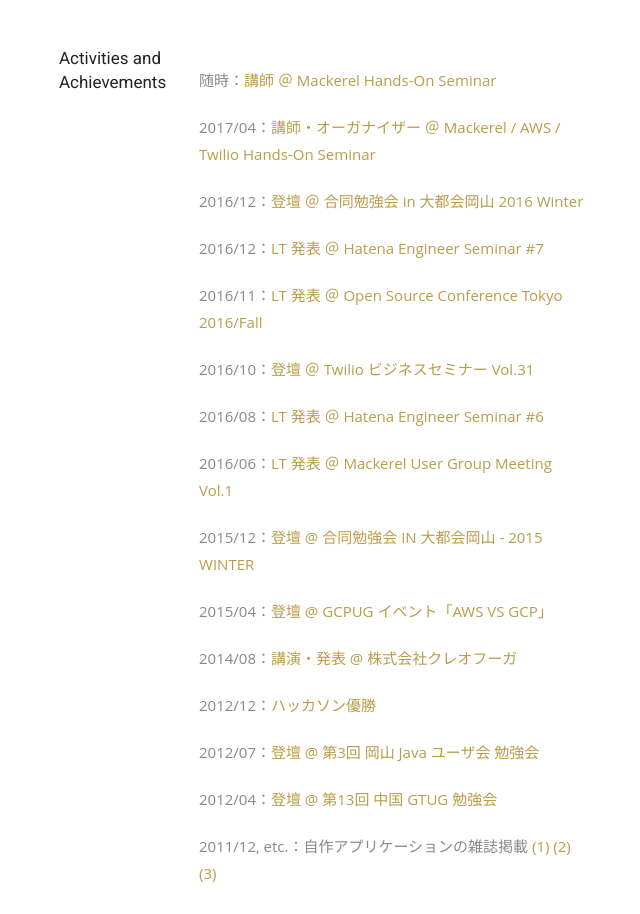
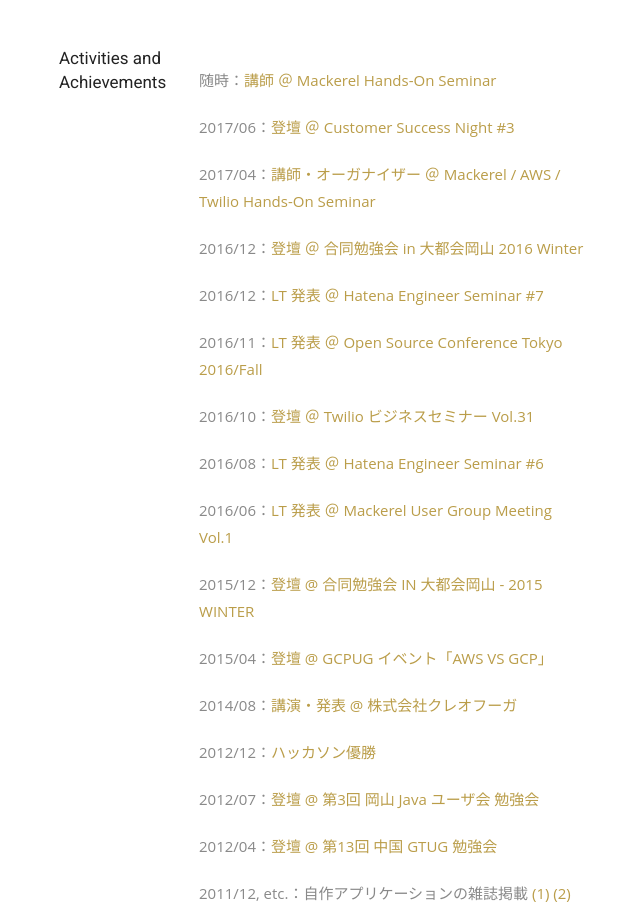
Before and after one commit to a-know/a-know.github.io, a plain HTML site: page index.html in a window 1280 px wide. Shown: the part 1436-2350 px from the top of the page, without its empty margins (636-1276 px from the left). Drawn offline with Linux system fonts and the light colour scheme; a web font is replaced by a local one.

Commit message:
Add Customer Success Night #3

```diff
--- a/index.html
+++ b/index.html
@@ -151,6 +151,7 @@
                                     <div class="col-sm-12">
                                         <ul class="service-list">
                                             <li>随時：<a href="http://mackerelio.connpass.com/" target="_blank">講師 ＠ Mackerel Hands-On Seminar</a></li>
+                                            <li>2017/06：<a href="http://blog.a-know.me/entry/2017/06/06/004203" target="_blank">登壇 ＠ Customer Success Night #3</a></li>
                                             <li>2017/04：<a href="https://mackerelio.connpass.com/event/53750/" target="_blank">講師・オーガナイザー ＠ Mackerel / AWS / Twilio Hands-On Seminar</a></li>
                                             <li>2016/12：<a href="https://speakerdeck.com/daisukeinoue/sabajian-shi-sabisu-mackerel-insutoresiyonraibudemo" target="_blank">登壇 ＠ 合同勉強会 in 大都会岡山 2016 Winter</a></li>
                                             <li>2016/12：<a href="http://developer.hatenastaff.com/entry/2016/12/22/150000" target="_blank">LT 発表 ＠ Hatena Engineer Seminar #7</a></li>
```
